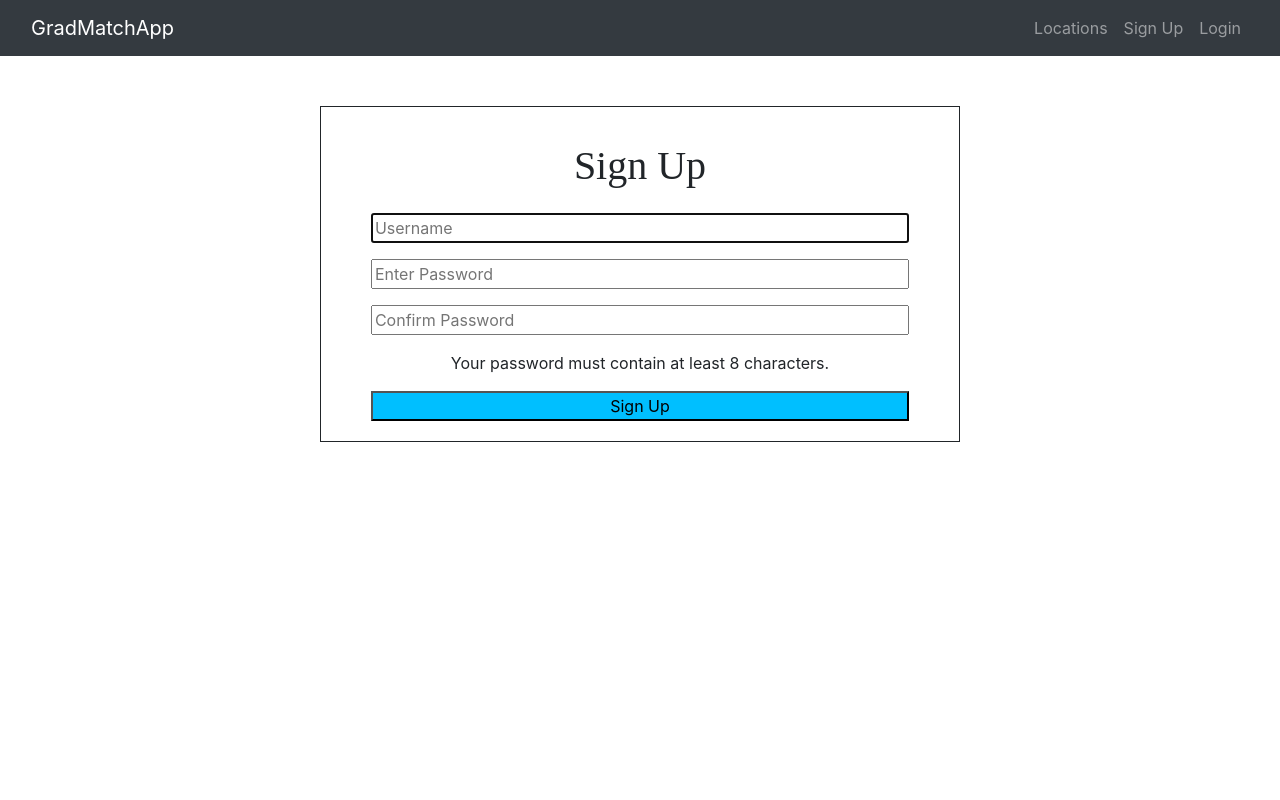
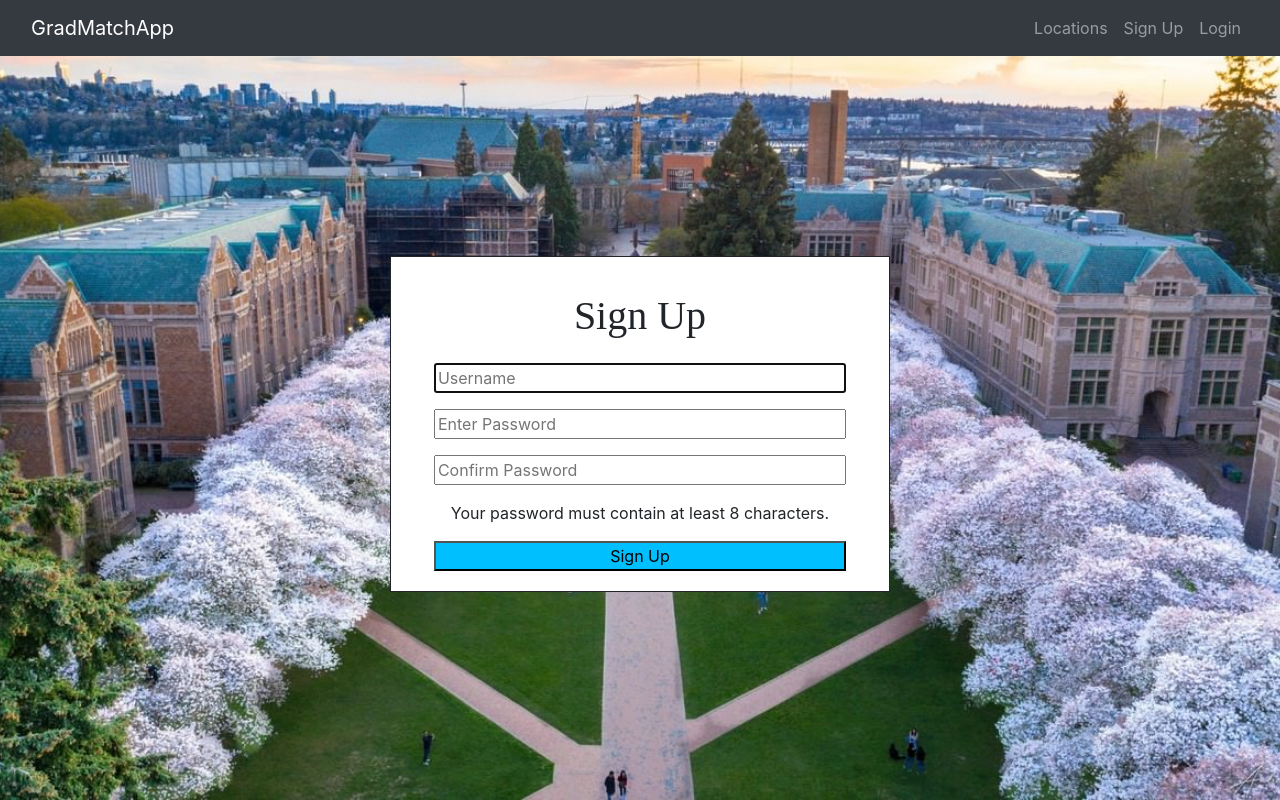
Before and after one commit to citz73/Graduate-Matcher, a Django app: page /signup in a window 1280 px wide. Run offline with Django 3.2, Linux system fonts and the light colour scheme; some libraries are stand-ins or nearby versions.

Commit message:
style login and signup

```diff
--- a/gradmatchapp/static/gradmatchapp/style.css
+++ b/gradmatchapp/static/gradmatchapp/style.css
@@ -53,20 +53,17 @@ li.a span{
     text-shadow: -2px -2px black, 2px -2px black, -2px 2px black, 2px 2px black;
 }
 
-#login_page {
-    background: white;
-}
-
 #login_form {
-    width: 50%;
-    height: 50%;
-    margin: 50px auto;
+    width: 500px;
+    height: auto;
+    margin: 200px auto;
     padding: 20px;
     border-style: solid;
     border-width: thin;
     text-align: center;
     float: center;
     display: block;
+    background: white;
 }
 
 #login_button {
--- a/gradmatchapp/templates/gradmatchapp/index.html
+++ b/gradmatchapp/templates/gradmatchapp/index.html
@@ -9,7 +9,9 @@
 	<body>
 		{% block body %}
 		<div class="row">
-				<div class="col-4 profile">Testing Div</div>
+				<div class="col-4 profile">
+					<h1>Profile</h1>
+				</div>
 				<div class="col-6">
 					<table style="width: 100%" class="table table-dark table-hover text-centered">
 						<thead>
```
